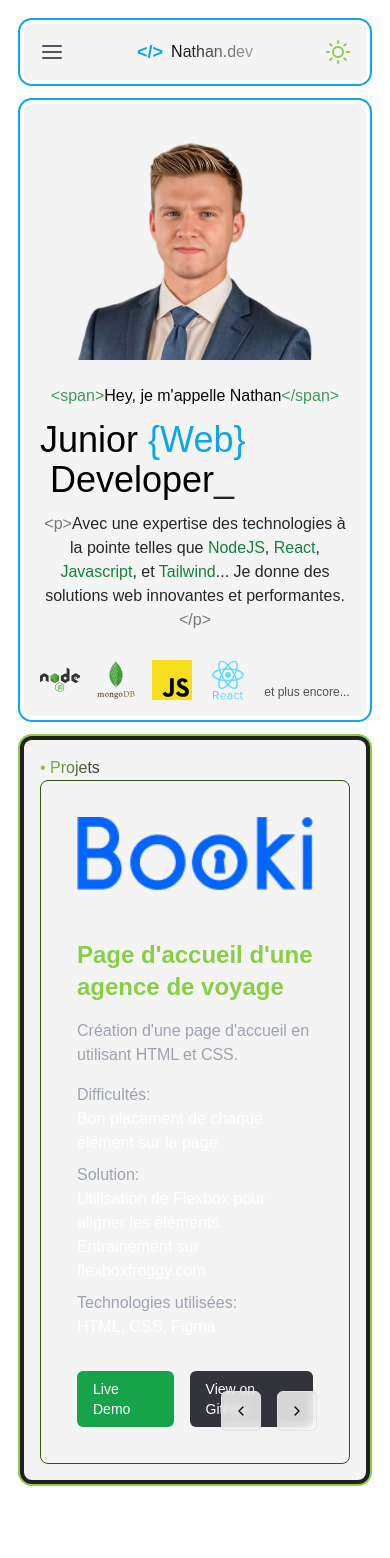
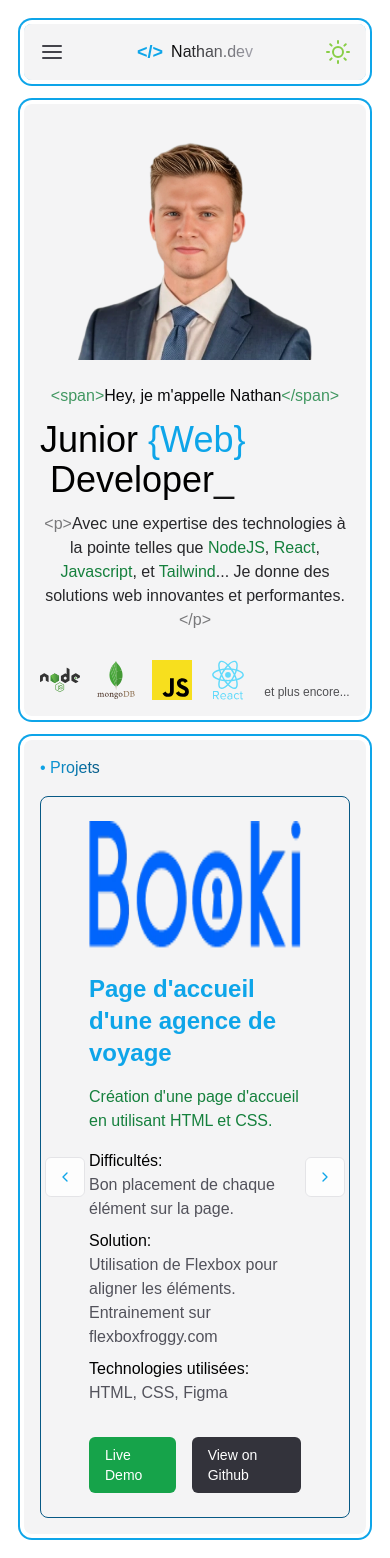
Before and after one commit to BinaryZoboo/portfolio, a React (Vite) app: page / in a window 390 px wide. Before the commit the page ends 1504 px from the top, so only its background shows below. Built offline with nearby package versions, Linux system fonts and the light colour scheme.

Commit message:
refonte bouton carousel pour mobile

```diff
--- a/src/components/Aboutme.jsx
+++ b/src/components/Aboutme.jsx
@@ -2,7 +2,7 @@ import { Element } from "react-scroll";
 
 export default function Aboutme() {
   return (
-    <div className="mx-auto my-6 flex h-auto w-full flex-col items-center rounded-lg bg-zinc-100 p-4 ring-2 ring-sky-500 ring-offset-4 ring-offset-inherit md:w-3/4 dark:bg-regal-zinc-100 dark:ring-atlantis dark:ring-offset-regal-zinc-300">
+    <div className="mx-auto my-6 flex h-auto w-full flex-col items-center rounded-lg bg-zinc-100 p-4 ring-2 ring-sky-500 ring-offset-4 ring-offset-inherit md:w-3/4 dark:bg-regal-zinc-200 dark:ring-atlantis dark:ring-offset-regal-zinc-300">
       <Element className="hidden self-start" name="aboutme"></Element>
       <div className="flex w-full flex-col items-center space-y-6 sm:flex-row sm:space-y-0">
         {/* Image Section */}
--- a/src/components/CardProjects.jsx
+++ b/src/components/CardProjects.jsx
@@ -2,8 +2,10 @@ import PropTypes from "prop-types";
 
 const ProjectDetailRow = ({ label, value }) => (
   <div className="flex flex-col justify-between md:flex-row">
-    <span className="text-gray-400">{label}:</span>
-    <span className="md:text-right">{value}</span>
+    <span className="text-black dark:text-white">{label}:</span>
+    <span className="text-zinc-600 md:text-right dark:text-zinc-300">
+      {value}
+    </span>
   </div>
 );
 
@@ -23,13 +25,13 @@ export default function CardProject({
   githubUrl,
 }) {
   const buttonClass =
-    "inline-flex items-center gap-2 rounded-md px-4 py-2 transition-colors";
+    "flex justify-center items-center gap-2 rounded-md px-4 py-2 transition-colors";
   const demoButtonClass = `${buttonClass} bg-green-600 hover:bg-green-700`;
 
   return (
     <div className="mx-auto w-full overflow-hidden bg-zinc-100 text-white dark:bg-regal-zinc-200">
-      <div className="flex flex-col lg:flex-row">
-        <div className="items-center justify-center p-6 md:flex lg:w-1/3 dark:bg-regal-zinc-200">
+      <div className="flex flex-col space-y-6 lg:flex-row lg:space-x-6 lg:space-y-0">
+        <div className="items-center justify-center md:flex lg:w-1/3 dark:bg-regal-zinc-200">
           <img
             src={image}
             alt={`${title} project image`}
@@ -37,12 +39,14 @@ export default function CardProject({
               e.target.onerror = null;
               e.target.src = "/path/to/fallback/image.jpg";
             }}
-            className="flex w-full items-center justify-center object-fill text-lg font-bold text-white"
+            className="flex max-h-32  min-h-32 w-full items-center justify-center object-fill text-lg font-bold text-white lg:min-h-0"
           />
         </div>
-        <div className="space-y-4 p-6 sm:pb-6 lg:w-2/3">
-          <h2 className="text-2xl font-bold text-atlantis">{title}</h2>
-          <p className="text-gray-400">{description}</p>
+        <div className="space-y-4 sm:pb-6 lg:w-2/3">
+          <h2 className="text-2xl font-bold text-sky-500 dark:text-atlantis">
+            {title}
+          </h2>
+          <p className="text-green-700 dark:text-pink-400">{description}</p>
           <div className="space-y-2">
             <ProjectDetailRow label="Difficultés" value={difficulty} />
             <ProjectDetailRow label="Solution" value={soluce} />
@@ -51,7 +55,7 @@ export default function CardProject({
               value={technologies.join(", ")}
             />
           </div>
-          <div className="flex gap-4 pt-4">
+          <div className="flex flex-col gap-4 pt-4 min-[370px]:flex-row">
             {demoUrl && (
               <a
                 href={demoUrl}
@@ -68,7 +72,7 @@ export default function CardProject({
               target="_blank"
               rel="noopener noreferrer"
               aria-label="View project on Github"
-              className="inline-flex items-center rounded-md bg-regal-zinc-100 px-4 py-2 transition-colors hover:bg-regal-zinc-300"
+              className="flex justify-center rounded-md bg-regal-zinc-100 px-4 py-2 transition-colors hover:bg-regal-zinc-300"
             >
               <span className="text-sm">View on Github</span>
             </a>
--- a/src/components/ProjectsCarousel.jsx
+++ b/src/components/ProjectsCarousel.jsx
@@ -31,13 +31,13 @@ export default function ProjectsCarousel() {
   };
 
   return (
-    <div className="mx-auto flex flex-col items-center rounded-lg bg-zinc-100 p-4 ring-2 ring-atlantis ring-offset-4 ring-offset-regal-zinc-300 md:w-3/4  dark:bg-regal-zinc-200">
-      <Element className="self-start" name="project">
-        <h2 className="bg-gradient-to-r from-atlantis to-regal-zinc-100 bg-clip-text text-transparent dark:from-atlantis dark:to-lime-800">
+    <div className="mx-auto flex flex-col items-center rounded-lg bg-zinc-100 p-4 ring-2 ring-sky-500 ring-offset-4 ring-offset-inherit md:w-3/4 dark:bg-regal-zinc-200 dark:ring-atlantis  dark:ring-offset-regal-zinc-300">
+      <Element className="mb-4 self-start" name="project">
+        <h2 className="bg-gradient-to-r from-sky-500 to-sky-800 bg-clip-text text-transparent dark:from-atlantis dark:to-lime-800">
           • Projets
         </h2>
       </Element>
-      <div className="relative w-full overflow-hidden rounded-lg border border-lime-900 p-3">
+      <div className="relative w-full overflow-hidden rounded-lg border border-sky-800 px-12  py-6 min-[520px]:px-6 dark:border-lime-900">
         {/* Conteneur pour les slides */}
         <div
           className="flex transition-transform duration-500 ease-in-out"
@@ -48,7 +48,7 @@ export default function ProjectsCarousel() {
           {cards.map((card, index) => (
             <div
               key={index}
-              className=" w-full shrink-0" // Fixe la hauteur minimale des cartes
+              className="w-full shrink-0" // Fixe la hauteur minimale des cartes
               style={{
                 opacity: index === currentIndex ? 1 : 0, // Rendre la carte active visible
                 transition: "opacity 0.5s ease-in-out", // Transition de fondu pour une animation fluide
@@ -62,12 +62,12 @@ export default function ProjectsCarousel() {
         </div>
 
         {/* Boutons de navigation */}
-        <div className="absolute bottom-8 right-4 items-center justify-center space-x-4 px-4">
+        <div className="static w-full items-center justify-center space-x-4 px-4">
           {/* Boutons de navigation */}
           <Button
             variant="outline"
             size="icon"
-            className="bg-background/80 backdrop-blur-sm"
+            className="absolute left-1 top-1/2 z-50 bg-background/80 text-sky-500 backdrop-blur-sm min-[520px]:bottom-9 min-[520px]:left-auto min-[520px]:right-20 min-[520px]:top-auto dark:text-atlantis"
             onClick={prevSlide}
           >
             <ChevronLeft className="size-4" />
@@ -76,7 +76,7 @@ export default function ProjectsCarousel() {
           <Button
             variant="outline"
             size="icon"
-            className="bg-background/80 backdrop-blur-sm"
+            className="absolute right-1 top-1/2 bg-background/80 text-sky-500 backdrop-blur-sm min-[520px]:bottom-9 min-[520px]:right-5 min-[520px]:top-auto dark:text-atlantis"
             onClick={nextSlide}
           >
             <ChevronRight className="size-4" />
```
